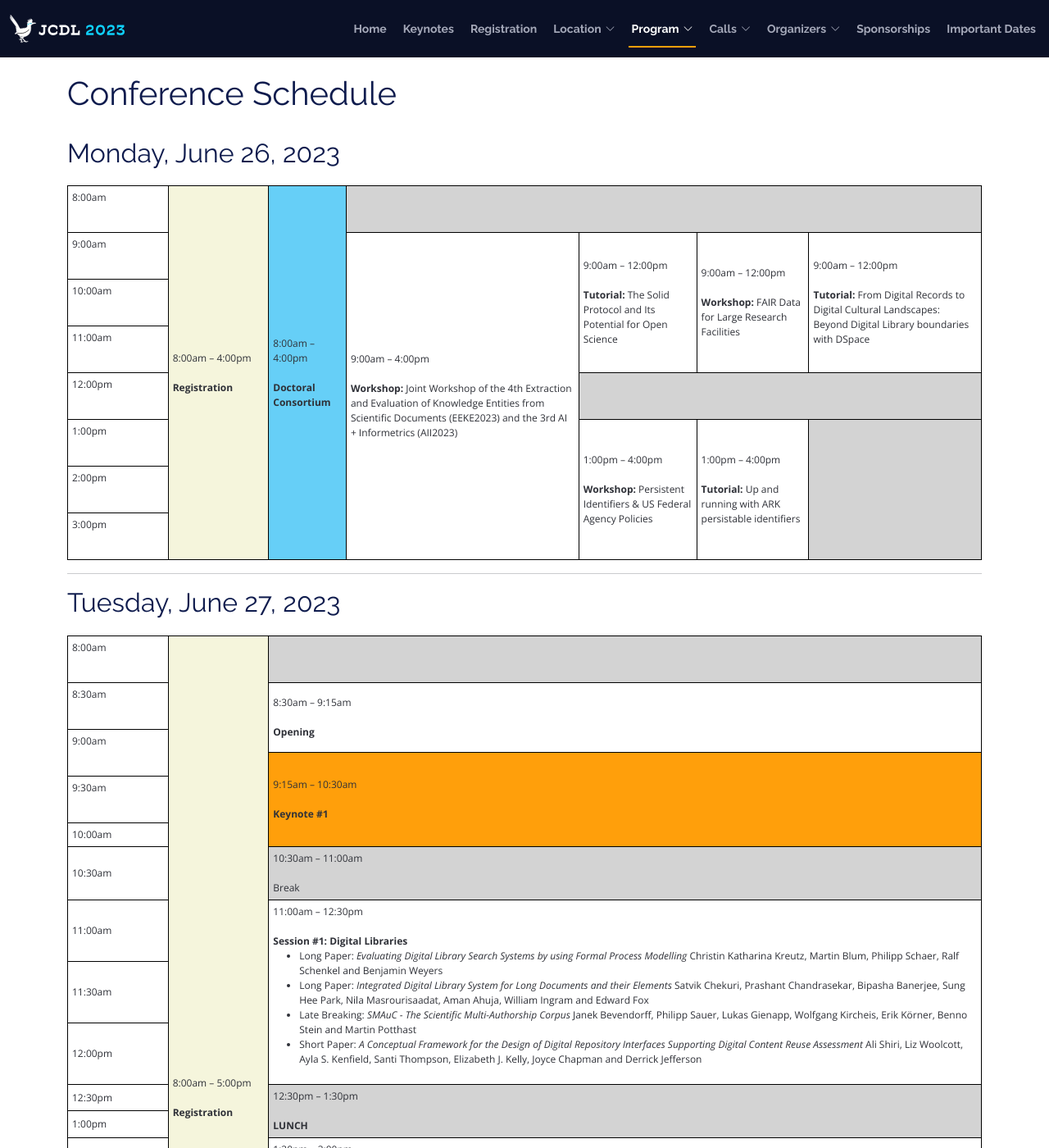
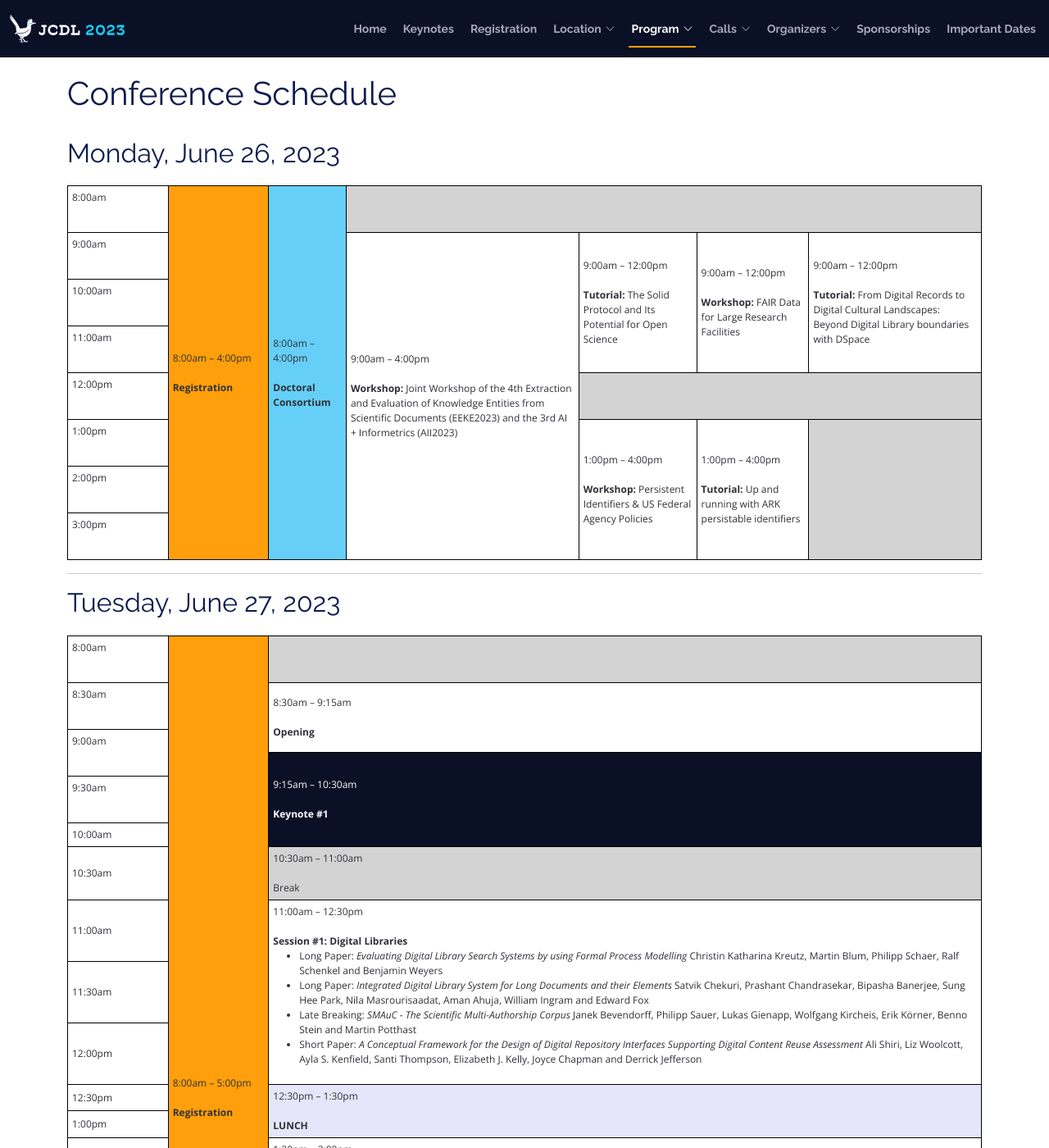
Before and after one commit to shawnmjones/JCDL2023-website-source, a Jekyll site: the page built from program.html, in a window 1280 px wide and 1400 px high. Shown: the whole window at 82% size. Built offline with Jekyll 4.4.1, drawn with Linux system fonts in a browser that asks for light colours.

Commit message:
updated colors for schedule

```diff
--- a/program.html
+++ b/program.html
@@ -71,7 +71,7 @@ permalink: /program/schedule/
         }
 
         .registration {
-            background-color: beige;
+            background-color: #ff9f0b;;
             width: 11%;
         }
 
@@ -84,7 +84,9 @@ permalink: /program/schedule/
         }
 
         .keynote {
-            background-color: #ff9f0b;
+            /* background-color: #ff9f0b; */
+            background-color: rgba(6, 12, 34, 0.98);
+            color: white;
         }
 
         .nobottomborder {
@@ -93,6 +95,10 @@ permalink: /program/schedule/
 
         .notopborder {
             border-top: none !important;
+        }
+
+        .lunch {
+            background-color: lavender;
         }
 
     </style>
@@ -248,7 +254,7 @@ permalink: /program/schedule/
         </tr>
         <tr>
           <td class="timecell">12:30pm</td>
-          <td class="empty" rowspan="2">12:30pm &ndash; 1:30pm<br><br><strong>LUNCH</strong></td>
+          <td class="lunch" rowspan="2">12:30pm &ndash; 1:30pm<br><br><strong>LUNCH</strong></td>
         </tr>
         <tr>
           <td class="timecell">1:00pm</td>
@@ -440,7 +446,7 @@ permalink: /program/schedule/
     </tr>
     <tr>
         <td class="timecell">12:30pm</td>
-        <td rowspan="2" class="empty">12:30pm &ndash; 1:30pm<br><br><strong>LUNCH</strong></td>
+        <td rowspan="2" class="lunch">12:30pm &ndash; 1:30pm<br><br><strong>LUNCH</strong></td>
     </tr>
     <tr>
       <td class="timecell">1:00pm</td>
@@ -607,7 +613,7 @@ permalink: /program/schedule/
   </tr>
   <tr>
         <td class="timecell">12:30pm</td>
-        <td rowspan="2" colspan="2" class="empty">12:30pm &ndash; 1:30pm<br><br><strong>LUNCH</strong></td>
+        <td rowspan="2" colspan="2" class="lunch">12:30pm &ndash; 1:30pm<br><br><strong>LUNCH</strong></td>
   </tr>
   <tr>
         <td class="timecell">1:00pm</td>
```
